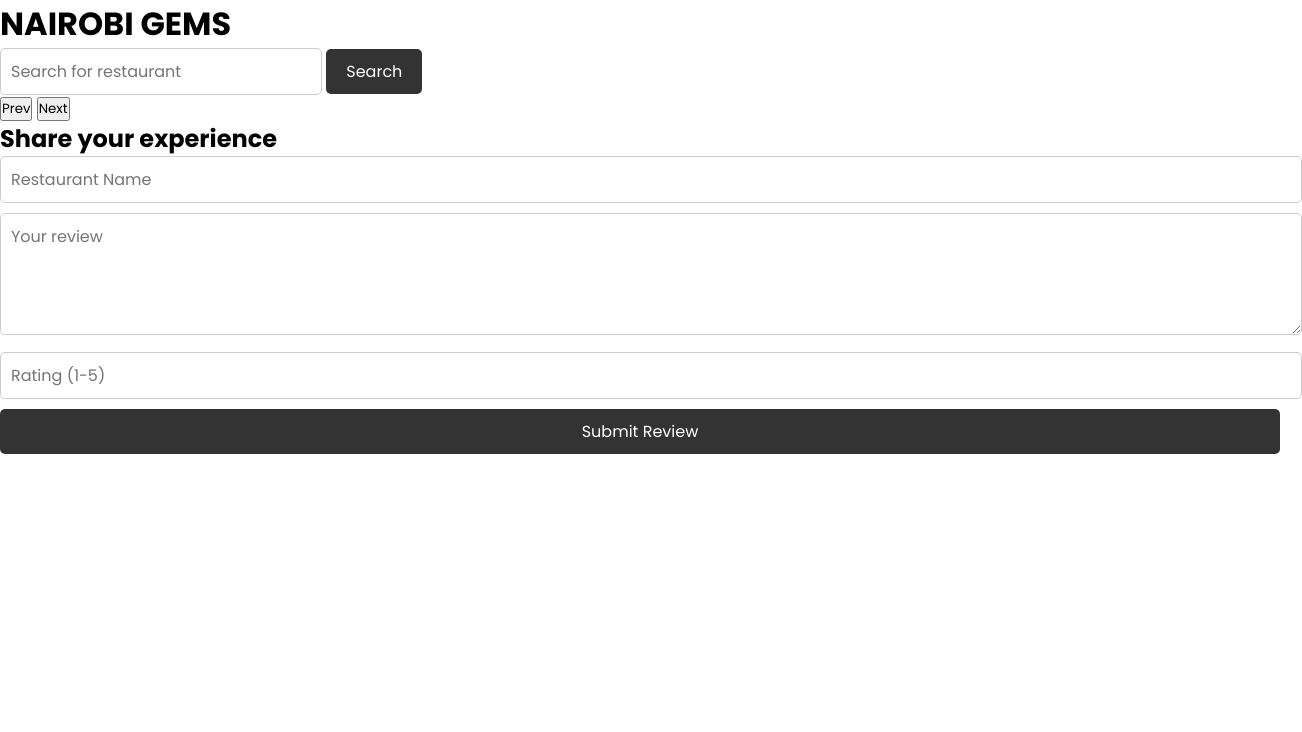
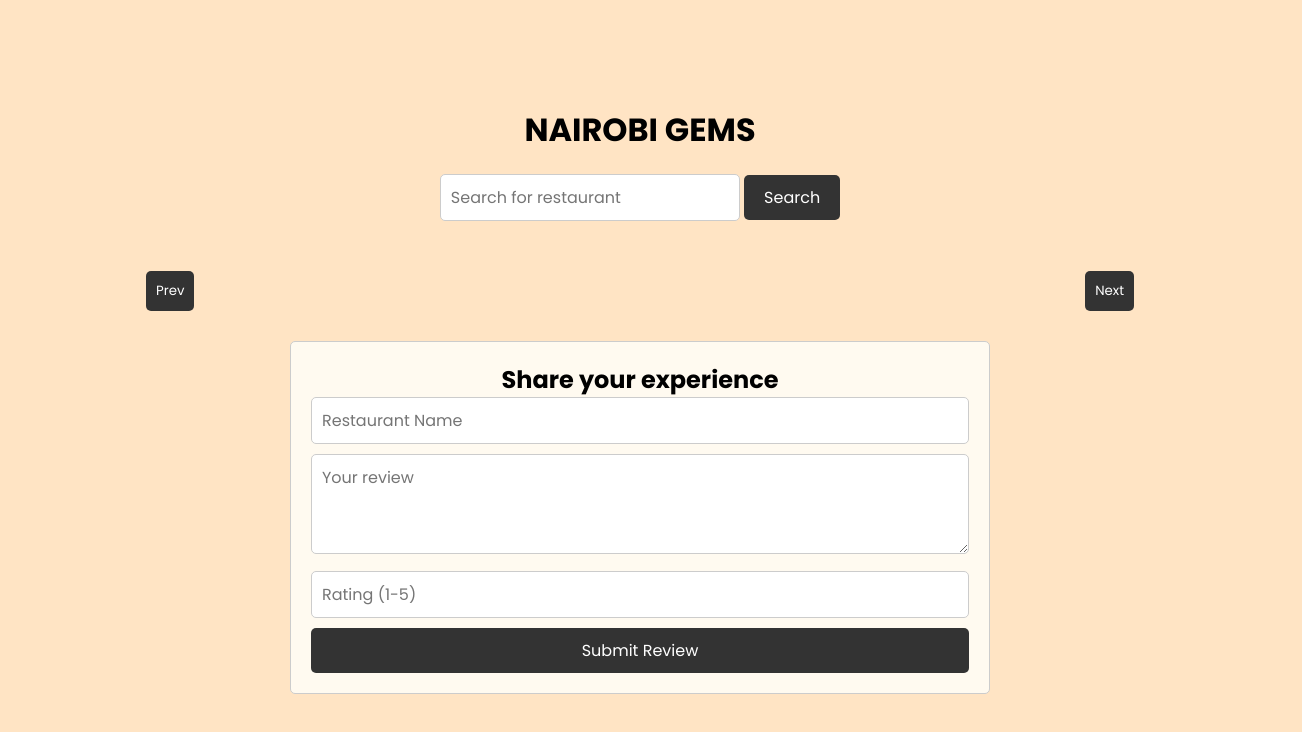
Before and after one commit to will-wagura/Phase-1-Project, a plain HTML site: page Index.html in a window 1280 px wide. Shown: the whole page, 1302 px wide, since content can reach past the window. Drawn offline with Linux system fonts and the light colour scheme.

Commit message:
Adds some more styles to the overall page

```diff
--- a/Styles.css
+++ b/Styles.css
@@ -2,6 +2,26 @@
     margin: 0;
     padding: 0;
     font-family: Poppins, sans-serif;
+    box-sizing: border-box;
+}
+
+body {
+    display: flex;
+    justify-content: center;
+    background: bisque;
+    padding: 10px;
+    height: 100vh;
+    flex-direction: column;
+  }
+
+h1 {
+    text-align: center;
+}
+
+.search-container {
+    max-width: 600px;
+    margin: 0 auto;
+    padding: 20px;
 }
 
 #search-input {
@@ -22,25 +42,78 @@
     cursor: pointer;
 }
 
-.review-form-container {
-    max-width: 600px;
+#search-btn:hover {
+    background-color: rgb(0, 136, 168)
+}
+
+.carousel-container {
+    position: relative;
+    width: 80%;
+    margin: 50px auto;
+}
+
+.carousel {
+    display: flex;
+    overflow-x: hidden;
+    background: floralwhite
+}
+
+.review {
+    flex: 0 0 auto;
+    width: 300px;
+    margin-right: 20px;
+    background-color: #f9f9f9;
+    border-radius: 5px;
+    padding: 20px;
+}
+
+.prev-btn, .next-btn {
+    position: absolute;
+    top: 50%;
+    transform: translateY(-50%);
+    background-color: #333;
+    color: #fff;
+    border: none;
+    border-radius: 5px;
+    padding: 10px;
+    cursor: pointer;
+}
+
+.prev-btn:hover, .next-btn:hover {
+    background-color: rgb(0, 136, 168)
+}
+
+.prev-btn {
+    left: 10px;
+}
+
+.next-btn {
+    right: 10px;
+}
+
+.reviews-container {
+    max-width: 700px;
     margin: 0 auto;
     padding: 20px;
     border: 1px solid #ccc;
     border-radius: 5px;
+    background: floralwhite;
 }
 
-.review-form-container h2 {
+.reviews-container h2 {
     text-align: center;
 }
 
 #review-form input[type="text"], #review-form textarea, #review-form input[type="number"] {
+    position: relative;
     width: 100%;
+    margin: 0;
     padding: 10px;
     margin-bottom: 10px;
     font-size: 16px;
     border: 1px solid #ccc;
     border-radius: 5px;
+    box-shadow: none;
 }
 
 #review-form textarea {
@@ -58,3 +131,7 @@
     border-radius: 5px;
     cursor: pointer;
 }
+
+#review-form button:hover {
+    background-color: rgb(0, 136, 168)
+}
```
